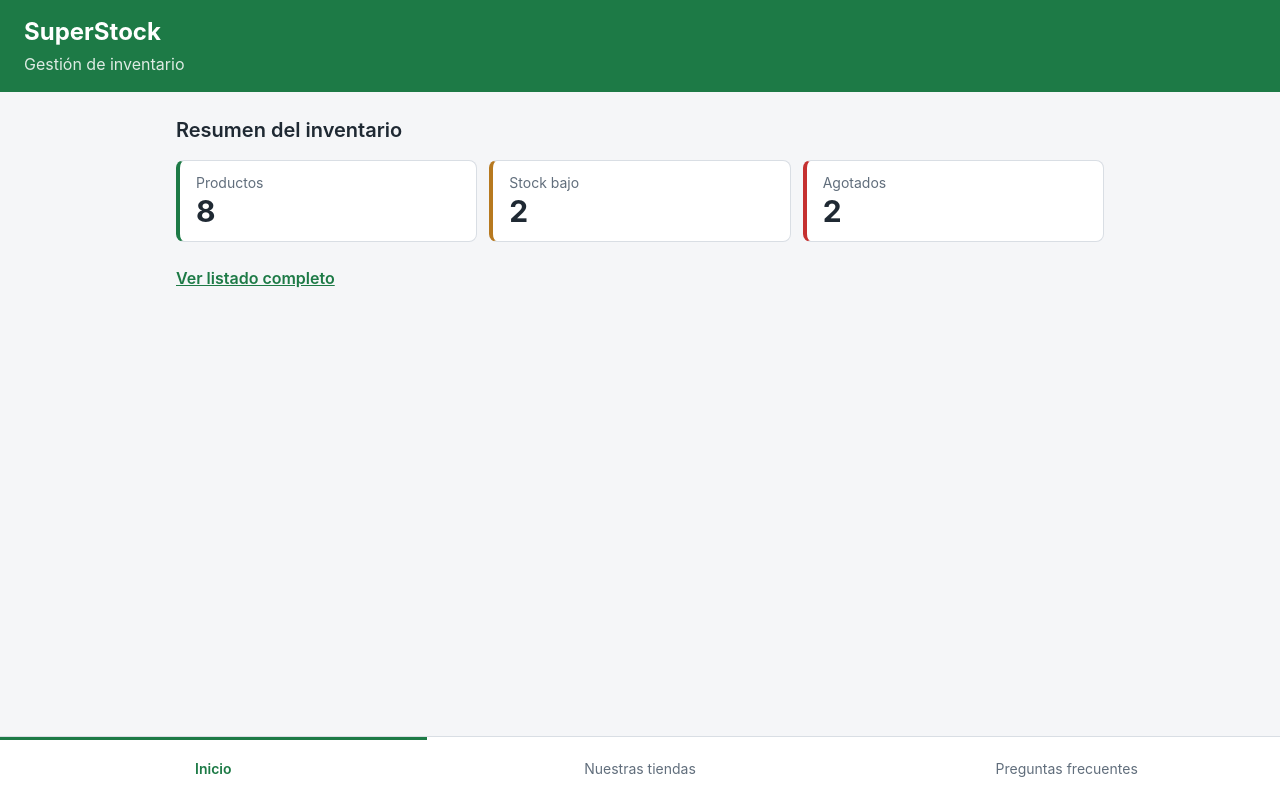
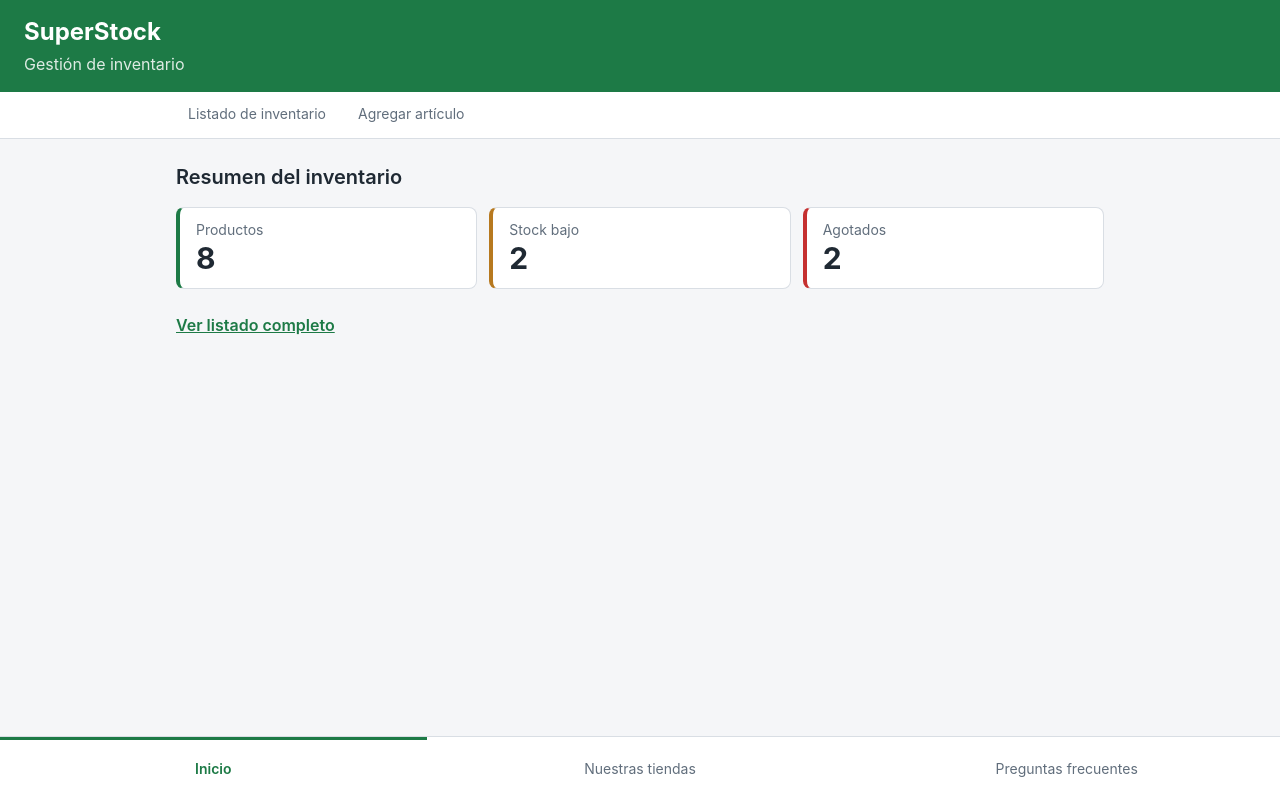
Before and after one commit to dcruz-00/supermercado-diego-cruz-PFY2202, a React (Vite) app: page / in a window 1280 px wide. Built offline with nearby package versions, Linux system fonts and the light colour scheme.

Commit message:
agregar menú de inventario para navegar al listado y al formulario

```diff
--- a/src/App.jsx
+++ b/src/App.jsx
@@ -1,5 +1,6 @@
 import { Routes, Route } from 'react-router-dom'
 import MenuInferior from './components/MenuInferior.jsx'
+import MenuInventario from './components/MenuInventario.jsx'
 import Inicio from './pages/Inicio.jsx'
 import ListadoInventario from './pages/ListadoInventario.jsx'
 import AgregarArticulo from './pages/AgregarArticulo.jsx'
@@ -15,6 +16,7 @@ function App() {
         <p className="mt-1 opacity-85">Gestión de inventario</p>
       </header>
 
+      <MenuInventario />
       {/* pb-22 deja espacio para que el menú inferior fijo no tape el contenido */}
       <main className="mx-auto max-w-240 px-4 pt-6 pb-22">
         <Routes>
--- /dev/null
+++ b/src/components/MenuInventario.jsx
@@ -0,0 +1,22 @@
+import { NavLink } from 'react-router-dom'
+
+function clasesEnlace({ isActive }) {
+  const base = 'border-b-2 px-3 py-3 text-sm'
+  return isActive
+    ? `${base} border-primario font-semibold text-primario`
+    : `${base} border-transparent text-texto-suave hover:text-texto`
+}
+
+function MenuInventario() {
+  return (
+    <nav className="border-b border-borde bg-superficie" aria-label="Menú de inventario">
+      <div className="mx-auto flex max-w-240 gap-2 px-4">
+        {/* end: evita que este enlace quede activo también en /inventario/agregar */}
+        <NavLink to="/inventario" end className={clasesEnlace}>Listado de inventario</NavLink>
+        <NavLink to="/inventario/agregar" className={clasesEnlace}>Agregar artículo</NavLink>
+      </div>
+    </nav>
+  )
+}
+
+export default MenuInventario
```
